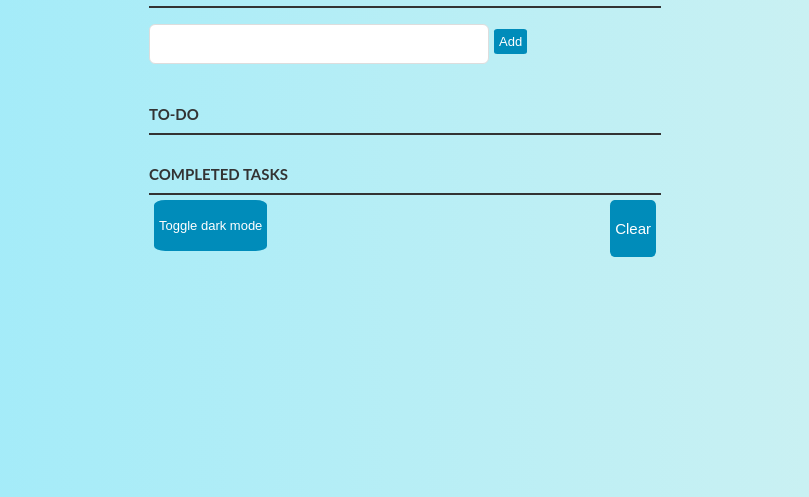
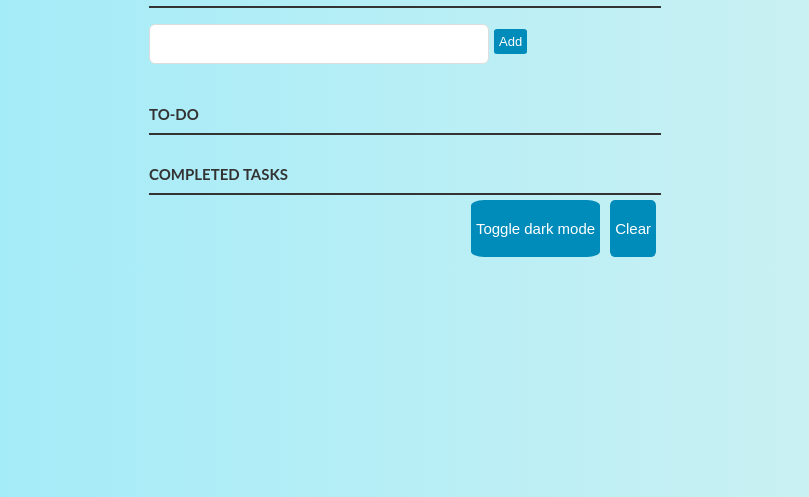
Before and after one commit to Sahil0224/to-do-list-with-python, a Flask app: page /index in a window 1280 px wide. Shown: the part 224-721 px from the top of the page, without its empty margins (235-1044 px from the left). Run offline with Flask 3, Linux system fonts and the light colour scheme.

Commit message:
LoginPage and Dark mode works.

```diff
--- a/first-flask-app/static/style.css
+++ b/first-flask-app/static/style.css
@@ -224,7 +224,7 @@ ul li.editMode label {
     display: none;
 }
 
-#clear {
+#clear, #dark_mode {
     font-size: 15px;
     float: right;
     text-align: center;
```
